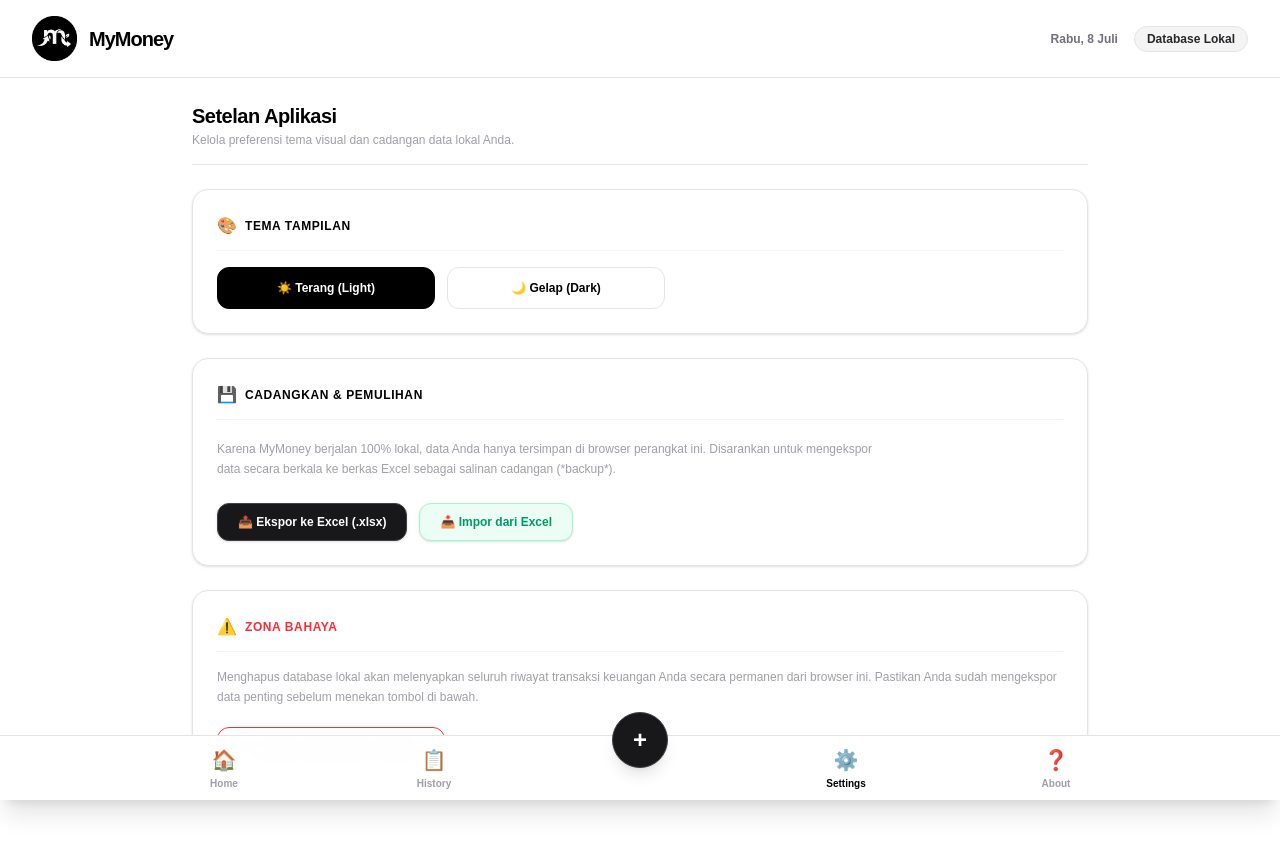
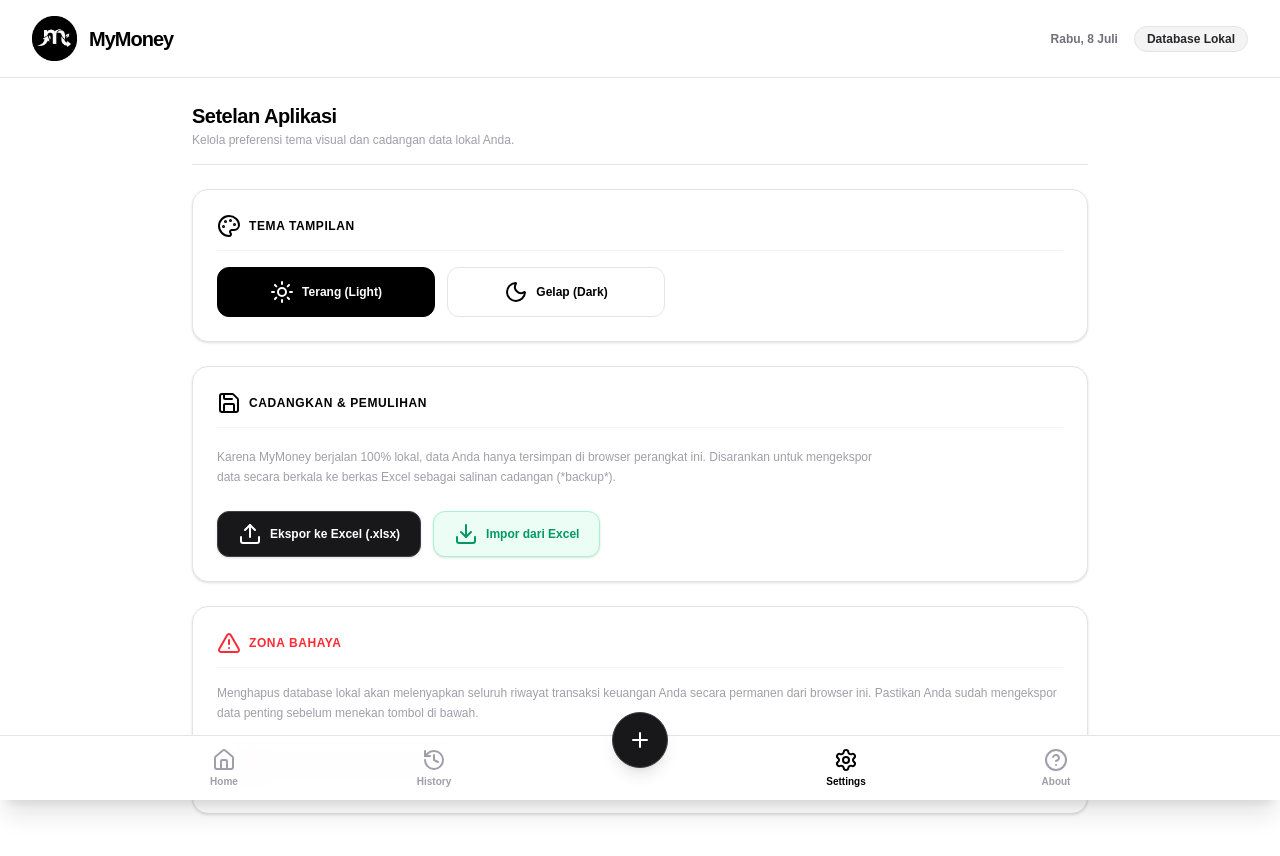
Before and after one commit to FarelNandaS/MyMoney, a Next.js app: page /settings in a window 1280 px wide. Shown: the top 856 px of the page. Built offline with nearby package versions, Linux system fonts and the light colour scheme.

Commit message:
change icon with lucide icon

```diff
--- a/app/add/page.tsx
+++ b/app/add/page.tsx
@@ -4,6 +4,7 @@ import { useState } from "react";
 import { useRouter } from "next/navigation";
 import AppShell from "@/components/AppShell";
 import { db } from "@/database/db";
+import { FileText } from "lucide-react";
 
 export default function Add() {
   const router = useRouter();
@@ -94,7 +95,7 @@ export default function Add() {
 
           <div className="flex justify-between items-center mb-6 border-b border-zinc-200 dark:border-zinc-900 pb-3">
             <h3 className="text-base font-black flex items-center gap-2 tracking-tight">
-              <span>📝</span> Tambah Transaksi
+              <span><FileText /></span> Tambah Transaksi
             </h3>
             <button
               type="button"
--- a/app/history/page.tsx
+++ b/app/history/page.tsx
@@ -5,6 +5,7 @@ import AppShell from "@/components/AppShell";
 import { useLiveQuery } from "dexie-react-hooks";
 import { db } from "@/database/db";
 import { formatUangRupiah } from "@/utils/formatUang";
+import { BriefcaseBusiness, Coffee, Search, X } from "lucide-react";
 
 export default function History() {
   const [searchTerm, setSearchTerm] = useState("");
@@ -99,8 +100,8 @@ export default function History() {
               }}
               className="w-full pl-9 pr-4 py-2 bg-zinc-100 dark:bg-zinc-900 border border-zinc-200 dark:border-zinc-800 rounded-xl focus:outline-none focus:border-black dark:focus:border-white text-sm text-black dark:text-white placeholder-zinc-400 font-bold"
             />
-            <span className="absolute left-3 top-2.5 text-zinc-400 text-sm">
-              🔍
+            <span className="absolute left-2.5 top-2 text-zinc-400 text-sm">
+              <Search />
             </span>
           </div>
         </div>
@@ -128,7 +129,7 @@ export default function History() {
         {/* DAFTAR RIWAYAT TRANSAKSI */}
         <div className="space-y-3">
           {currentTransactions.map((item) => {
-            const isPemasukan = item.type === "pemasukan";
+            const isPemasukan = item.type === "Pemasukan";
             return (
               <div
                 key={item.id}
@@ -138,11 +139,11 @@ export default function History() {
                   <div
                     className={`w-10 h-10 rounded-lg flex items-center justify-center text-lg ${
                       isPemasukan
-                        ? "bg-emerald-50 dark:bg-emerald-950/40"
-                        : "bg-red-50 dark:bg-red-950/40"
+                        ? "bg-emerald-50 dark:bg-emerald-950/40 text-emerald-500"
+                        : "bg-red-50 dark:bg-red-950/40 text-red-500"
                     }`}
                   >
-                    {isPemasukan ? "💼" : "☕"}
+                    {isPemasukan ? (<BriefcaseBusiness />) : (<Coffee />)}
                   </div>
 
                   <div>
@@ -176,7 +177,7 @@ export default function History() {
                     className="p-2 text-zinc-400 hover:text-red-500 dark:hover:text-red-400 hover:bg-red-500 dark:hover:bg-zinc-900 rounded-lg transition active:scale-95"
                     title="Hapus Transaksi"
                   >
-                    ❌
+                    <X />
                   </button>
                 </div>
               </div>
--- a/app/settings/page.tsx
+++ b/app/settings/page.tsx
@@ -2,7 +2,8 @@
 
 import AppShell from "@/components/AppShell";
 import { db } from "@/database/db";
-import React, { useEffect, useState } from "react";
+import { Download, Moon, Palette, Save, Sun, Trash2, TriangleAlert, Upload } from "lucide-react";
+import React, { useState } from "react";
 import * as XLSX from 'xlsx';
 
 export default function Settings() {
@@ -154,7 +155,7 @@ export default function Settings() {
         {/* 🎨 OPSI 1: KUSTOMISASI TEMA */}
         <div className="bg-white dark:bg-black border border-zinc-200 dark:border-zinc-800 rounded-2xl p-6 space-y-4 shadow-sm">
           <div className="flex items-center gap-2 border-b border-zinc-100 dark:border-zinc-900 pb-3">
-            <span className="text-base">🎨</span>
+            <span className="text-base"><Palette /></span>
             <h3 className="text-xs font-black uppercase tracking-wider">Tema Tampilan</h3>
           </div>
 
@@ -167,7 +168,7 @@ export default function Settings() {
                   : "bg-white text-black border-zinc-200 dark:bg-zinc-900 dark:text-zinc-400 dark:border-zinc-800 hover:text-black dark:hover:text-white"
               }`}
             >
-              ☀️ Terang (Light)
+              <Sun /> Terang (Light)
             </button>
             <button
               onClick={() => handleThemeChange("dark")}
@@ -177,7 +178,7 @@ export default function Settings() {
                   : "bg-white text-black border-zinc-200 dark:bg-zinc-900 dark:text-zinc-400 dark:border-zinc-800 hover:text-black dark:hover:text-white"
               }`}
             >
-              🌙 Gelap (Dark)
+              <Moon /> Gelap (Dark)
             </button>
           </div>
         </div>
@@ -185,7 +186,7 @@ export default function Settings() {
         {/* 💾 OPSI 2: MANAJEMEN BACKUP DATA (EXCEL) */}
         <div className="bg-white dark:bg-black border border-zinc-200 dark:border-zinc-800 rounded-2xl p-6 space-y-5 shadow-sm">
           <div className="flex items-center gap-2 border-b border-zinc-100 dark:border-zinc-900 pb-3">
-            <span className="text-base">💾</span>
+            <span className="text-base"><Save /></span>
             <h3 className="text-xs font-black uppercase tracking-wider">Cadangkan & Pemulihan</h3>
           </div>
 
@@ -198,14 +199,14 @@ export default function Settings() {
             {/* Tombol Ekspor */}
             <button
               onClick={exportToExcel}
-              className="px-5 py-2.5 bg-zinc-900 text-white dark:bg-zinc-100 dark:text-black hover:bg-black dark:hover:bg-white text-xs font-bold rounded-xl border border-zinc-700 dark:border-zinc-300 shadow-sm transition"
+              className="flex items-center gap-2 px-5 py-2.5 bg-zinc-900 text-white dark:bg-zinc-100 dark:text-black hover:bg-black dark:hover:bg-white text-xs font-bold rounded-xl border border-zinc-700 dark:border-zinc-300 shadow-sm transition"
             >
-              📤 Ekspor ke Excel (.xlsx)
+              <Upload /> Ekspor ke Excel (.xlsx)
             </button>
 
             {/* Tombol Impor dengan Indikator Hijau */}
-            <label className="px-5 py-2.5 bg-emerald-50 dark:bg-emerald-950/40 border border-emerald-200 dark:border-emerald-900 text-emerald-600 dark:text-emerald-400 text-xs font-bold rounded-xl shadow-sm hover:bg-emerald-100 dark:hover:bg-emerald-950/70 transition cursor-pointer inline-block">
-              📥 Impor dari Excel
+            <label className="flex items-center gap-2 px-5 py-2.5 bg-emerald-50 dark:bg-emerald-950/40 border border-emerald-200 dark:border-emerald-900 text-emerald-600 dark:text-emerald-400 text-xs font-bold rounded-xl shadow-sm hover:bg-emerald-100 dark:hover:bg-emerald-950/70 transition cursor-pointer">
+              <Download /> Impor dari Excel
               <input
                 type="file"
                 accept=".xlsx, .xls"
@@ -219,7 +220,7 @@ export default function Settings() {
         {/* ⚠️ OPSI 3: AREA BAHAYA (RESET DATA) */}
         <div className="bg-white dark:bg-black border border-zinc-200 dark:border-zinc-800 rounded-2xl p-6 space-y-4 shadow-sm">
           <div className="flex items-center gap-2 border-b border-zinc-100 dark:border-zinc-900 pb-3">
-            <span className="text-base">⚠️</span>
+            <span className="text-red-500"><TriangleAlert /></span>
             <h3 className="text-xs font-black text-red-500 uppercase tracking-wider">Zona Bahaya</h3>
           </div>
 
@@ -230,9 +231,9 @@ export default function Settings() {
           <div className="pt-1">
             <button
               onClick={resetDatabase}
-              className="px-5 py-2.5 bg-transparent border border-red-500 text-red-500 hover:bg-red-500 hover:text-white text-xs font-bold rounded-xl transition duration-150"
+              className="flex items-center gap-2 px-5 py-2.5 bg-transparent border border-red-500 text-red-500 hover:bg-red-500 hover:text-white text-xs font-bold rounded-xl transition duration-150"
             >
-              🗑️ Hapus Semua Data Transaksi
+              <Trash2 /> Hapus Semua Data Transaksi
             </button>
           </div>
         </div>
--- a/components/AppShell.tsx
+++ b/components/AppShell.tsx
@@ -3,6 +3,7 @@
 import { useEffect } from 'react';
 import Image from 'next/image';
 import { usePathname, useRouter } from 'next/navigation';
+import { CircleQuestionMark, History, Home, Plus, Settings } from 'lucide-react';
 
 type props = {
     children: React.ReactNode;
@@ -61,12 +62,12 @@ export default function AppShell({ children } : props) {
         <div className="max-w-4xl mx-auto flex justify-between items-center h-16 relative">
 
           <button onClick={() => router.push('/')} className={`flex flex-col items-center justify-center w-16 h-full transition ${isActive('/')}`}>
-            <span className="text-xl">🏠</span>
+            <span className="text-xl"><Home /></span>
             <span className="text-[10px] font-bold mt-0.5">Home</span>
           </button>
 
           <button onClick={() => router.push('/history')} className={`flex flex-col items-center justify-center w-16 h-full transition ${isActive('/history')}`}>
-            <span className="text-xl">📋</span>
+            <span className="text-xl"><History /></span>
             <span className="text-[10px] font-bold mt-0.5">History</span>
           </button>
 
@@ -76,19 +77,19 @@ export default function AppShell({ children } : props) {
               onClick={() => router.push('/add')}
               className={`w-14 h-14 rounded-full flex items-center justify-center shadow-lg transition-all active:scale-95 transform hover:-translate-y-0.5 bg-zinc-900 text-white dark:bg-zinc-100 dark:text-black hover:bg-black dark:hover:bg-white border border-zinc-700 dark:border-zinc-300`}
             >
-              <span className="text-2xl font-black">+</span>
+              <span className="text-2xl font-black"><Plus /></span>
             </button>
           </div>
 
           <div className="w-14"></div>
 
           <button onClick={() => router.push('/settings')} className={`flex flex-col items-center justify-center w-16 h-full transition ${isActive('/settings')}`}>
-            <span className="text-xl">⚙️</span>
+            <span className="text-xl"><Settings /></span>
             <span className="text-[10px] font-bold mt-0.5">Settings</span>
           </button>
 
           <button onClick={() => router.push('/about')} className={`flex flex-col items-center justify-center w-16 h-full transition ${isActive('/about')}`}>
-            <span className="text-xl">❓</span>
+            <span className="text-xl"><CircleQuestionMark /></span>
             <span className="text-[10px] font-bold mt-0.5">About</span>
           </button>
 
--- a/package.json
+++ b/package.json
@@ -11,6 +11,7 @@
   "dependencies": {
     "dexie": "^4.4.4",
     "dexie-react-hooks": "^4.4.0",
+    "lucide-react": "^1.24.0",
     "next": "16.2.10",
     "react": "19.2.4",
     "react-dom": "19.2.4",
```
Also changed, not shown: app/about/page.tsx (+7 -6 lines), app/page.tsx (+9 -8 lines), 1 other file (tests, documents, lock files or other folders).
